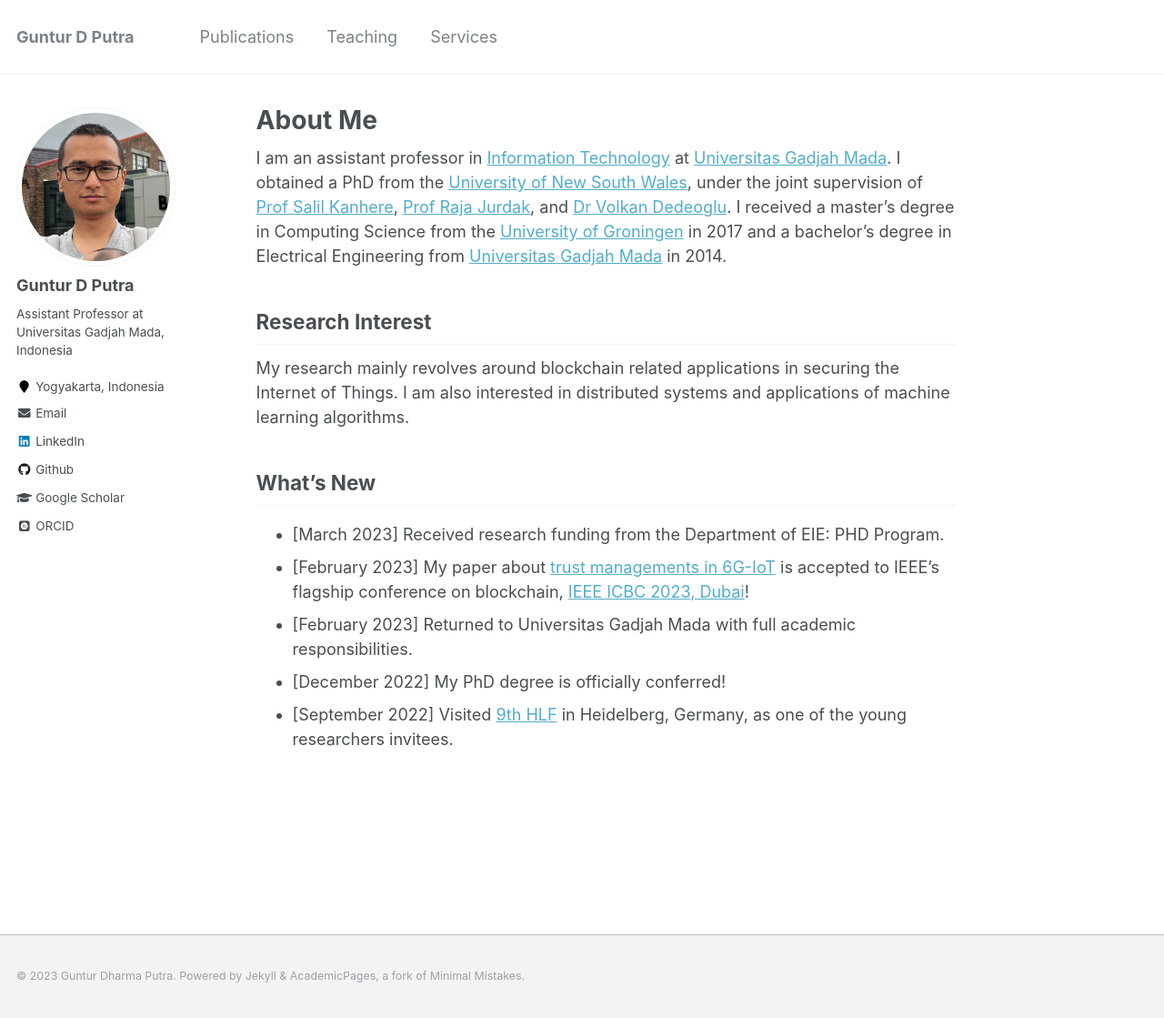
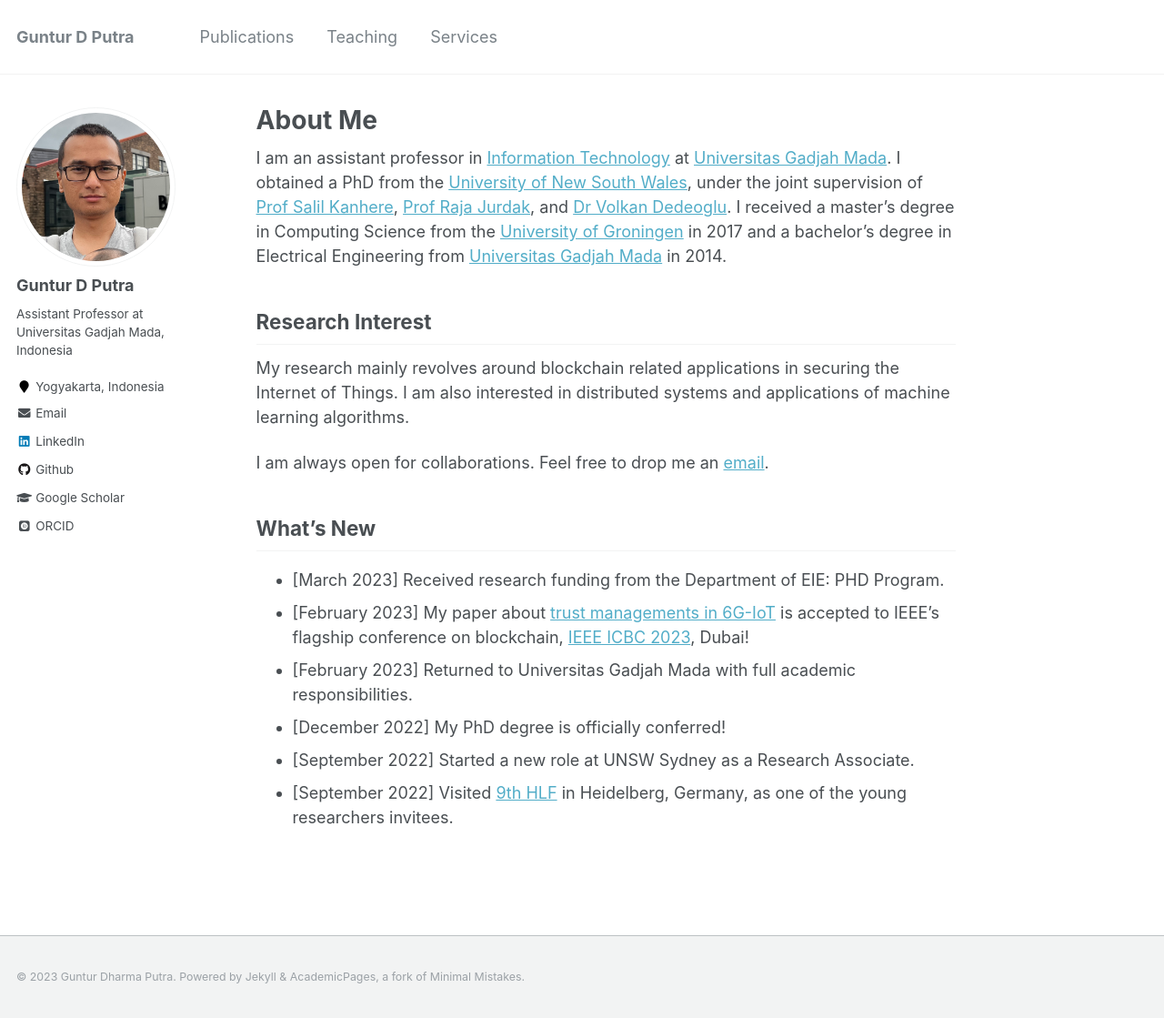
Before and after one commit to gdputra/gdputra.github.io, a Jekyll site: the page built from _pages/about.md, in a window 1280 px wide and 1119 px high. Shown: the whole window at 91% size. Built offline with Jekyll 4.4.1, drawn with Linux system fonts in a browser that asks for light colours; some web fonts are replaced.

Commit message:
Update about.md with some minor corrections.

```diff
--- a/_pages/about.md
+++ b/_pages/about.md
@@ -14,10 +14,13 @@ Research Interest
 -----------------
 My research mainly revolves around blockchain related applications in securing the Internet of Things. I am also interested in distributed systems and applications of machine learning algorithms.
 
+I am always open for collaborations. Feel free to drop me an [email](mailto:gdputra@ugm.ac.id).
+
 What's New
 ----------
 - [March 2023] Received research funding from the Department of EIE: PHD Program.
-- [February 2023] My paper about [trust managements in 6G-IoT](https://eprints.qut.edu.au/238213/1/Privacy_preserving_Trust_Management_ICBC_2023.pdf) is accepted to IEEE's flagship conference on blockchain, [IEEE ICBC 2023, Dubai](https://icbc2023.ieee-icbc.org/)!
+- [February 2023] My paper about [trust managements in 6G-IoT](https://eprints.qut.edu.au/238213/1/Privacy_preserving_Trust_Management_ICBC_2023.pdf) is accepted to IEEE's flagship conference on blockchain, [IEEE ICBC 2023](https://icbc2023.ieee-icbc.org/), Dubai!
 - [February 2023] Returned to Universitas Gadjah Mada with full academic responsibilities.
 - [December 2022] My PhD degree is officially conferred!
+- [September 2022] Started a new role at UNSW Sydney as a Research Associate.
 - [September 2022] Visited [9th HLF](https://www.heidelberg-laureate-forum.org/) in Heidelberg, Germany, as one of the young researchers invitees.
```
